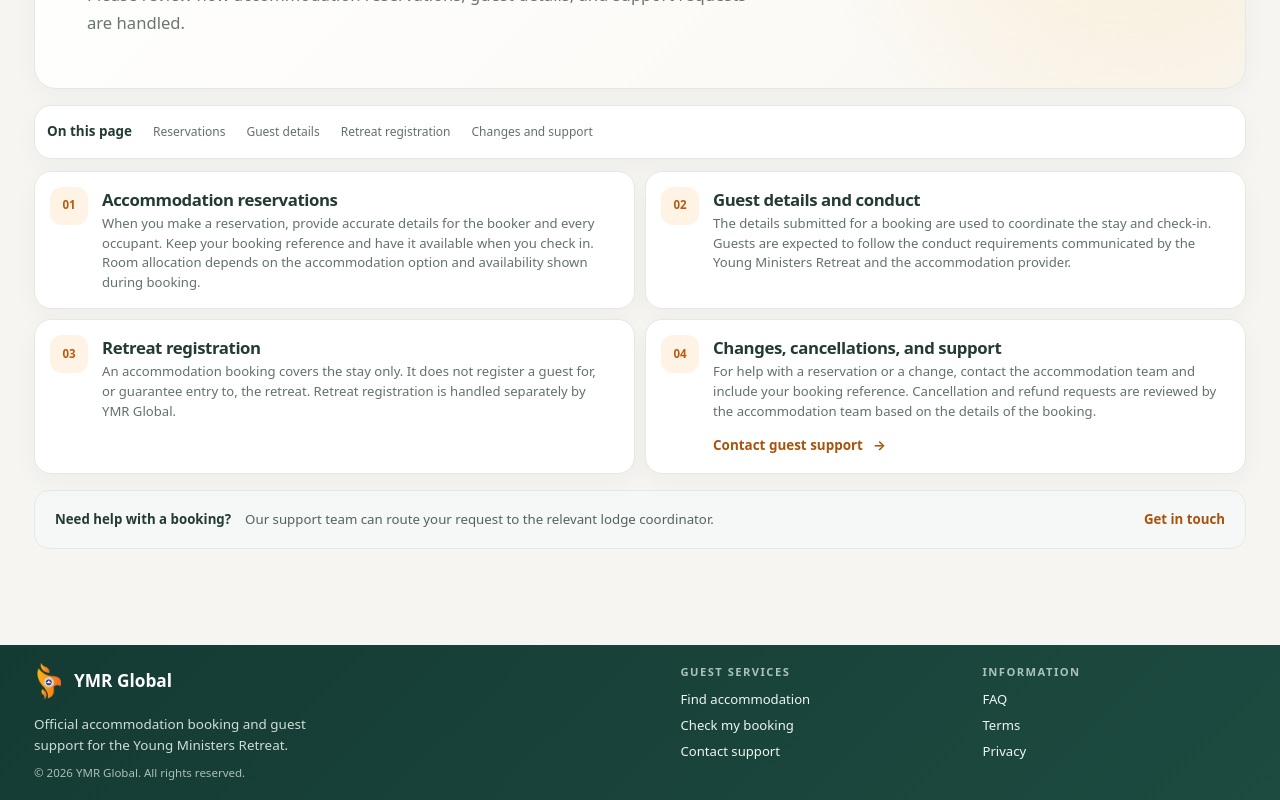
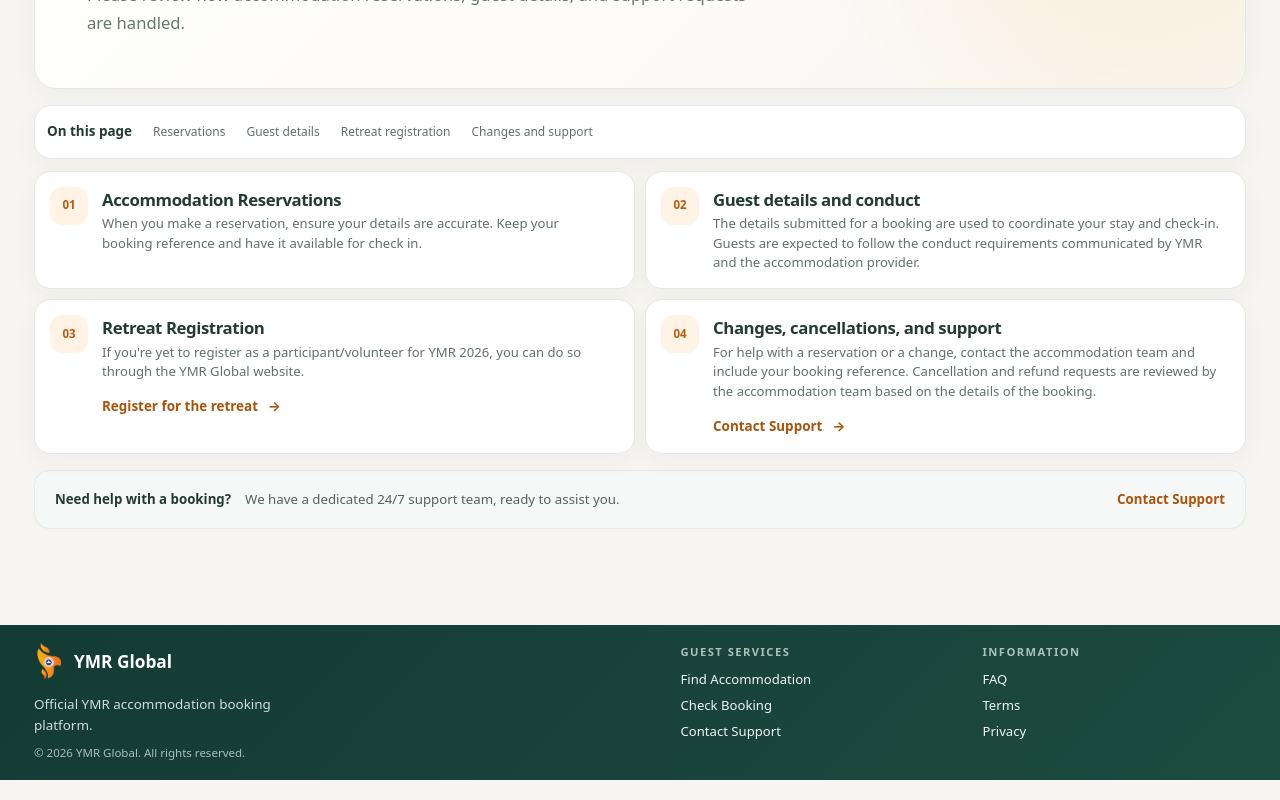
Before and after one commit to oluwatobimalomo/ymr-accommodation, a Next.js app: page /terms in a window 1280 px wide. Shown: the part 280-1080 px from the top of the page. Built offline with nearby package versions, Linux system fonts and the light colour scheme.

Commit message:
Fix: reworded texts

```diff
--- a/src/app/accommodation/page.tsx
+++ b/src/app/accommodation/page.tsx
@@ -27,7 +27,7 @@
       <div className="page-intro guest-editorial-intro">
         <span className="eyebrow">Young Ministers Retreat · 2026</span>
         <h1>Find your place to stay.</h1>
-        <p>Explore trusted accommodation near the retreat and choose the stay that suits you.</p>
+        <p>Explore lodges near the Old Auditorium and choose the apartment that suits you.</p>
         <span className="guest-result-count">{lodges.length} {lodges.length === 1 ? "place" : "places"} to explore</span>
       </div>
       <SavedBagNotice />
--- a/src/app/faq/page.tsx
+++ b/src/app/faq/page.tsx
@@ -2,7 +2,7 @@
   ["How do I book accommodation?", "Go to Accommodation, choose a lodge and category, select your bedspace or unit, and fill in occupant details."],
   ["I paid, but haven't received confirmation. What do I do?", "Use Check my booking with your reference and phone number, or contact Support with your reference."],
   ["Can I choose who I share a room with?", "If a category lets you pick your bedspace, coordinate with your group to each select spaces in the same room."],
-  ["Can I change my booking after paying?", "Contact Support with your booking reference — reallocations are handled by the accommodation team."],
+  ["Can I change my booking after paying?", "Contact Support with your booking reference for possible reallocation. Terms and conditions apply."],
   ["What do I need at check-in?", "Your booking reference and a valid ID matching the occupant name on the booking."],
 ];
 
--- a/src/app/layout.tsx
+++ b/src/app/layout.tsx
@@ -15,7 +15,7 @@
     default: "YMR 2026 Accommodation",
     template: "%s | YMR Accommodation",
   },
-  description: "Official accommodation booking for the Young Ministers Retreat.",
+  description: "Official YMR accommodation booking platform.",
   metadataBase: new URL(appOrigin),
   icons: {
     icon: [{ url: "/favicon-32.png", sizes: "32x32", type: "image/png" }],
--- a/src/app/terms/page.tsx
+++ b/src/app/terms/page.tsx
@@ -23,25 +23,26 @@
         </nav>
         <div className="legal-sections">
           <section id="reservations" className="legal-section card">
-            <span className="legal-number">01</span><div><h2>Accommodation reservations</h2>
-            <p>When you make a reservation, provide accurate details for the booker and every occupant. Keep your booking reference and have it available when you check in. Room allocation depends on the accommodation option and availability shown during booking.</p></div>
+            <span className="legal-number">01</span><div><h2>Accommodation Reservations</h2>
+            <p>When you make a reservation, ensure your details are accurate. Keep your booking reference and have it available for check in.</p></div>
           </section>
           <section id="guest-details" className="legal-section card">
             <span className="legal-number">02</span><div><h2>Guest details and conduct</h2>
-            <p>The details submitted for a booking are used to coordinate the stay and check-in. Guests are expected to follow the conduct requirements communicated by the Young Ministers Retreat and the accommodation provider.</p></div>
+            <p>The details submitted for a booking are used to coordinate your stay and check-in. Guests are expected to follow the conduct requirements communicated by YMR and the accommodation provider.</p></div>
           </section>
           <section id="retreat-registration" className="legal-section card">
-            <span className="legal-number">03</span><div><h2>Retreat registration</h2>
-            <p>An accommodation booking covers the stay only. It does not register a guest for, or guarantee entry to, the retreat. Retreat registration is handled separately by YMR Global.</p></div>
+            <span className="legal-number">03</span><div><h2>Retreat Registration</h2>
+            <p>If you're yet to register as a participant/volunteer for YMR 2026, you can do so through the YMR Global website.</p>
+            <Link className="legal-action" href="https://register.ymrglobal.org">Register for the retreat<span aria-hidden="true">→</span></Link></div>
           </section>
           <section id="changes-support" className="legal-section card">
             <span className="legal-number">04</span><div><h2>Changes, cancellations, and support</h2>
             <p>For help with a reservation or a change, contact the accommodation team and include your booking reference. Cancellation and refund requests are reviewed by the accommodation team based on the details of the booking.</p>
-            <Link className="legal-action" href="/support">Contact guest support <span aria-hidden="true">→</span></Link></div>
+            <Link className="legal-action" href="/support">Contact Support <span aria-hidden="true">→</span></Link></div>
           </section>
         </div>
       </div>
-      <aside className="legal-note"><strong>Need help with a booking?</strong><span>Our support team can route your request to the relevant lodge coordinator.</span><Link href="/support">Get in touch</Link></aside>
+      <aside className="legal-note"><strong>Need help with a booking?</strong><span>We have a dedicated 24/7 support team, ready to assist you.</span><Link href="/support">Contact Support</Link></aside>
     </article>
   );
 }
--- a/src/components/SiteHeader.tsx
+++ b/src/components/SiteHeader.tsx
@@ -96,14 +96,14 @@
               <Image src="/ymr-mark.png" alt="" width={34} height={44} />
               <span><strong>YMR Global</strong></span>
             </a>
-            <p>Official accommodation booking and guest support for the Young Ministers Retreat.</p>
+            <p>Official YMR accommodation booking platform.</p>
             <p className="footer-trademark">© {new Date().getFullYear()} YMR Global. All rights reserved.</p>
           </div>
           <nav className="footer-links" aria-label="Guest services">
             <strong>Guest services</strong>
-            <a href="/accommodation">Find accommodation</a>
-            <a href="/check-booking">Check my booking</a>
-            <a href="/support">Contact support</a>
+            <a href="/accommodation">Find Accommodation</a>
+            <a href="/check-booking">Check Booking</a>
+            <a href="/support">Contact Support</a>
           </nav>
           <nav className="footer-links footer-resources" aria-label="Information">
             <strong>Information</strong>
```
Also changed, not shown: src/app/page.tsx (+8 -8 lines), src/app/privacy/page.tsx (+5 -5 lines), src/components/StaffLoginView.tsx (+4 -5 lines).
